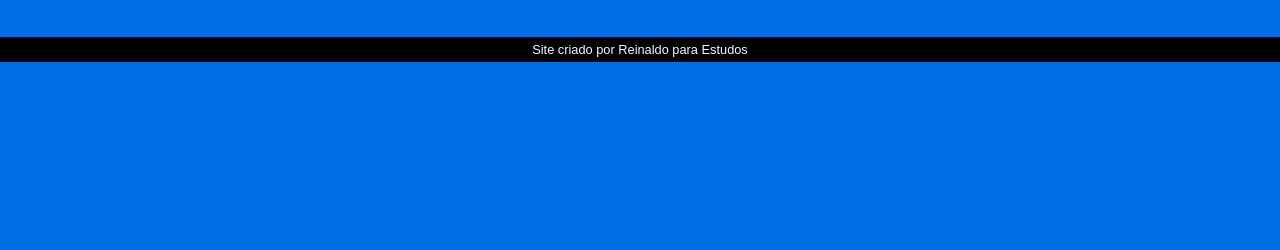
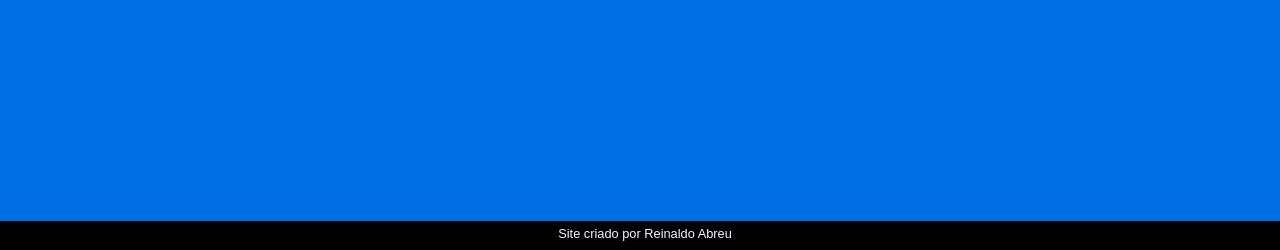
Before and after one commit to Reinaldoabreu/Portfolio-Reinaldo, a plain HTML site: page index.html in a window 1280 px wide. Shown: the part 550-800 px from the top of the page. Drawn offline with Linux system fonts and the light colour scheme.

Commit message:
atualizado

```diff
--- a/index.html
+++ b/index.html
@@ -18,13 +18,6 @@
     --fonte-android: "Android", sans-serif;
     }
 
-    @import url('https://fonts.googleapis.com/css2?family=Bebas+Neue&display=swap');
-
-    @font-face {
-    font-family:  "Android";
-    src: url("/fontes/idroid.otf") format("opentype");
-    font-weight: normal;
-}
 
 
     *{
@@ -35,6 +28,8 @@
     body{
         font-family: 'Permanent Marker', cursive;
         background-color: var(--cor1);
+        position: relative;
+        min-height: 100vh;
     }
 
     header{
@@ -67,15 +62,8 @@
         max-width: 1000px;
         margin: auto;
         margin-top: 30px;
-
     }
 
-
-
-    main >section {
-        width: 100%;
-
-    }
 
      main  h1{
         font-family: 'Franklin Gothic Medium', 'Arial Narrow', Arial, sans-serif;
@@ -128,18 +116,27 @@
 
     }
 
-   footer{
+   footer .rodape{
     background-color: black;
     color: aliceblue;
+    position: absolute;
     text-align: center;
     font-family: Arial, Helvetica, sans-serif;
     font-size: 0.8em;
     padding: 5px;
+    bottom: 0px;
+    width: 100%;
+    height: 1.5em;
    }
+
+
+
 
    </style>
 
 </head>
+
+
 <body>
 
     <header>
@@ -176,10 +173,13 @@
 
         </nav>
     </article>
+
 </main>
 
 <footer>
-    <p>Site criado por Reinaldo para Estudos </p>
+    <div class="rodape">
+        <p>Site criado por Reinaldo Abreu</p>
+    </div>
 </footer>
 </body>
 </html>
```
